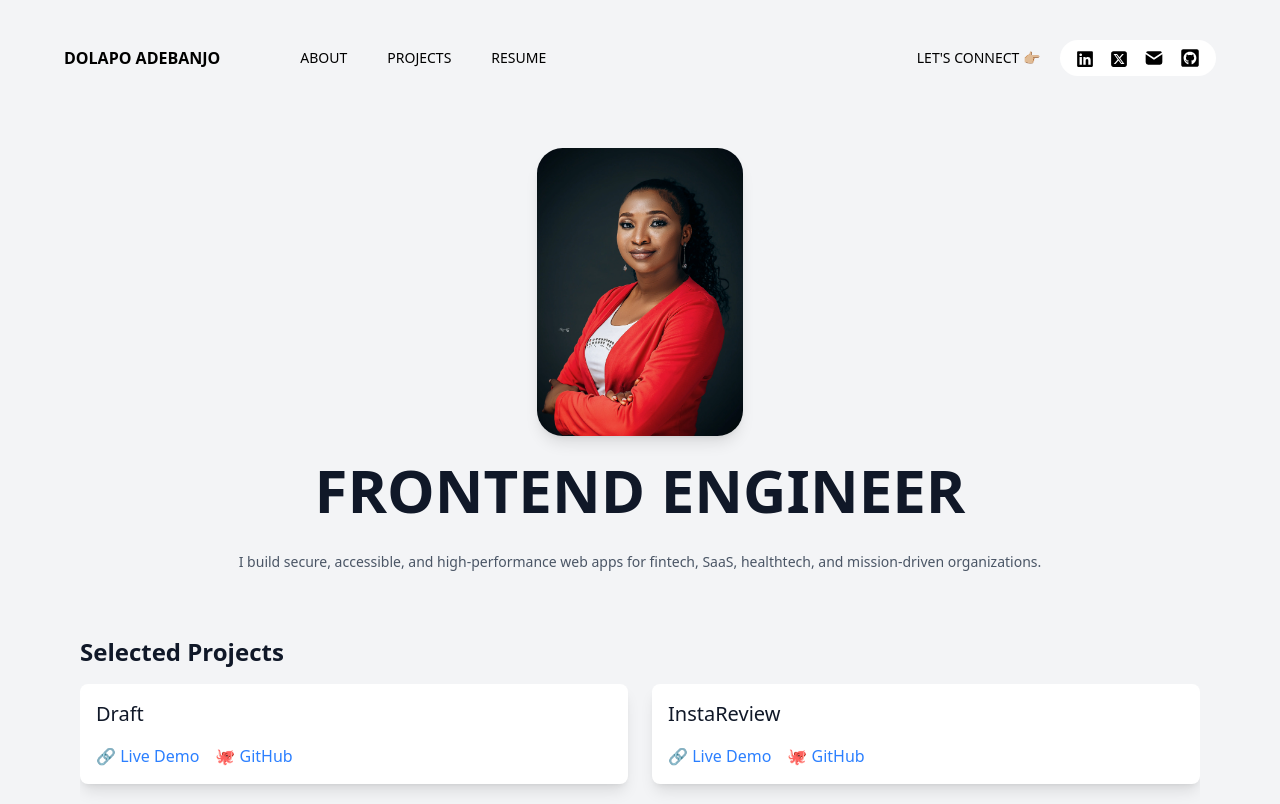
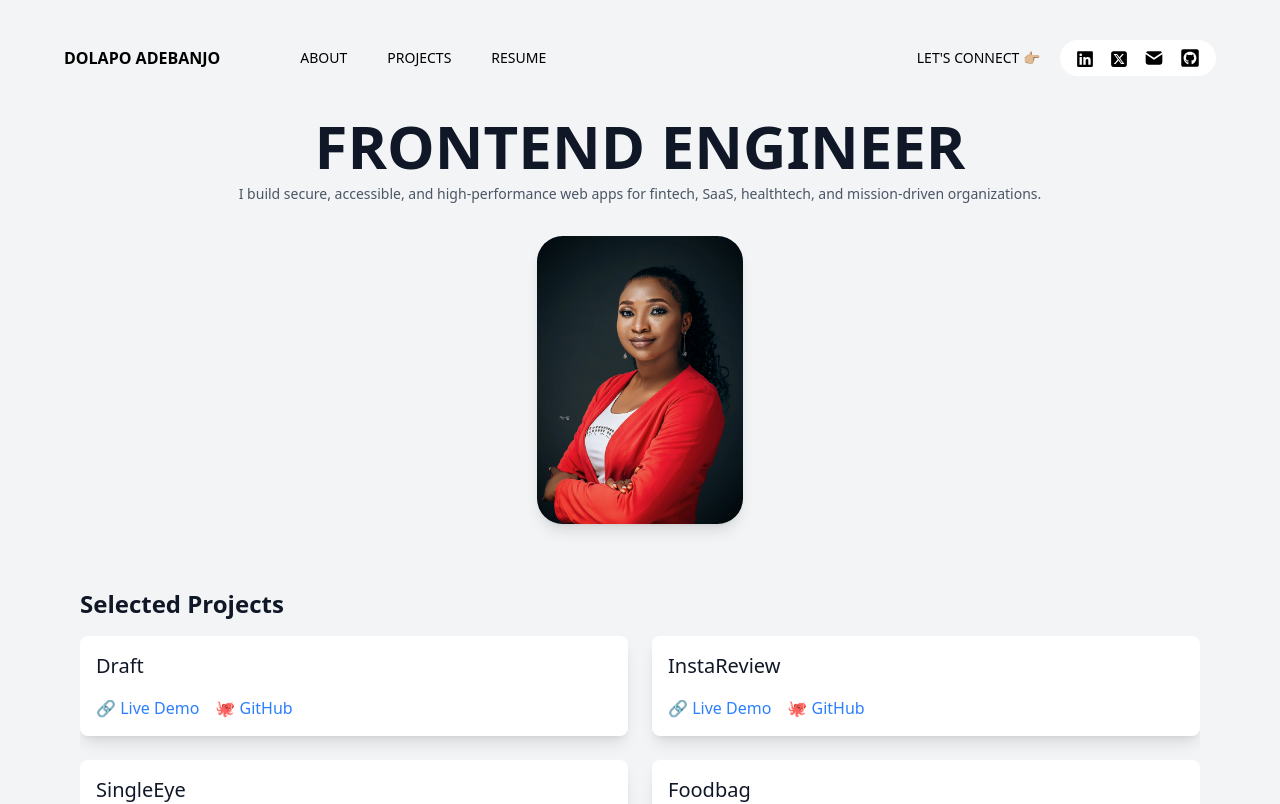
Before and after one commit to Adezayn/my-portfolio, a React (Vite) app: page / in a window 1280 px wide. Shown: the top 804 px of the page. Built offline with nearby package versions, Linux system fonts and the light colour scheme.

Commit message:
refactored

```diff
--- a/src/components/Main.tsx
+++ b/src/components/Main.tsx
@@ -13,6 +13,11 @@ import { projects } from "../data";
           animate={{ opacity: 1, y: 0 }}
           transition={{ duration: 0.6, delay: 0.2 }}
         >
+          <h1 className="text-6xl font-bold mb-2 text-center">FRONTEND ENGINEER</h1>
+          <p className="text-sm text-gray-600 text-center w-full md:w:1/2 mx-auto">
+         I build secure, accessible, and high-performance web apps for fintech, SaaS, healthtech, and mission-driven organizations.
+         {/* with a strong focus on fintech solutions, SaaS products, healthtech platforms, and mission-driven organizations. */}
+          </p>
        </motion.div>
         <motion.img
           src="/dolapo.webp" // Replace with your image path
@@ -22,11 +27,6 @@ import { projects } from "../data";
           animate={{ opacity: 1, y: 0 }}
           transition={{ duration: 0.6 }}
         />
-          <h1 className="text-6xl font-bold mb-2 text-center">FRONTEND ENGINEER</h1>
-          <p className="text-sm text-gray-600 text-center w-full md:w:1/2 mx-auto">
-         I build secure, accessible, and high-performance web apps for fintech, SaaS, healthtech, and mission-driven organizations.
-         {/* with a strong focus on fintech solutions, SaaS products, healthtech platforms, and mission-driven organizations. */}
-          </p>
         {/* <p>Open to remote work in Africa, UAE, Europe, USA</p> */}
          <p className="cursor-pointer hover:underline transition duration-300 md:hidden block">RESUME</p>
       </section>
```
